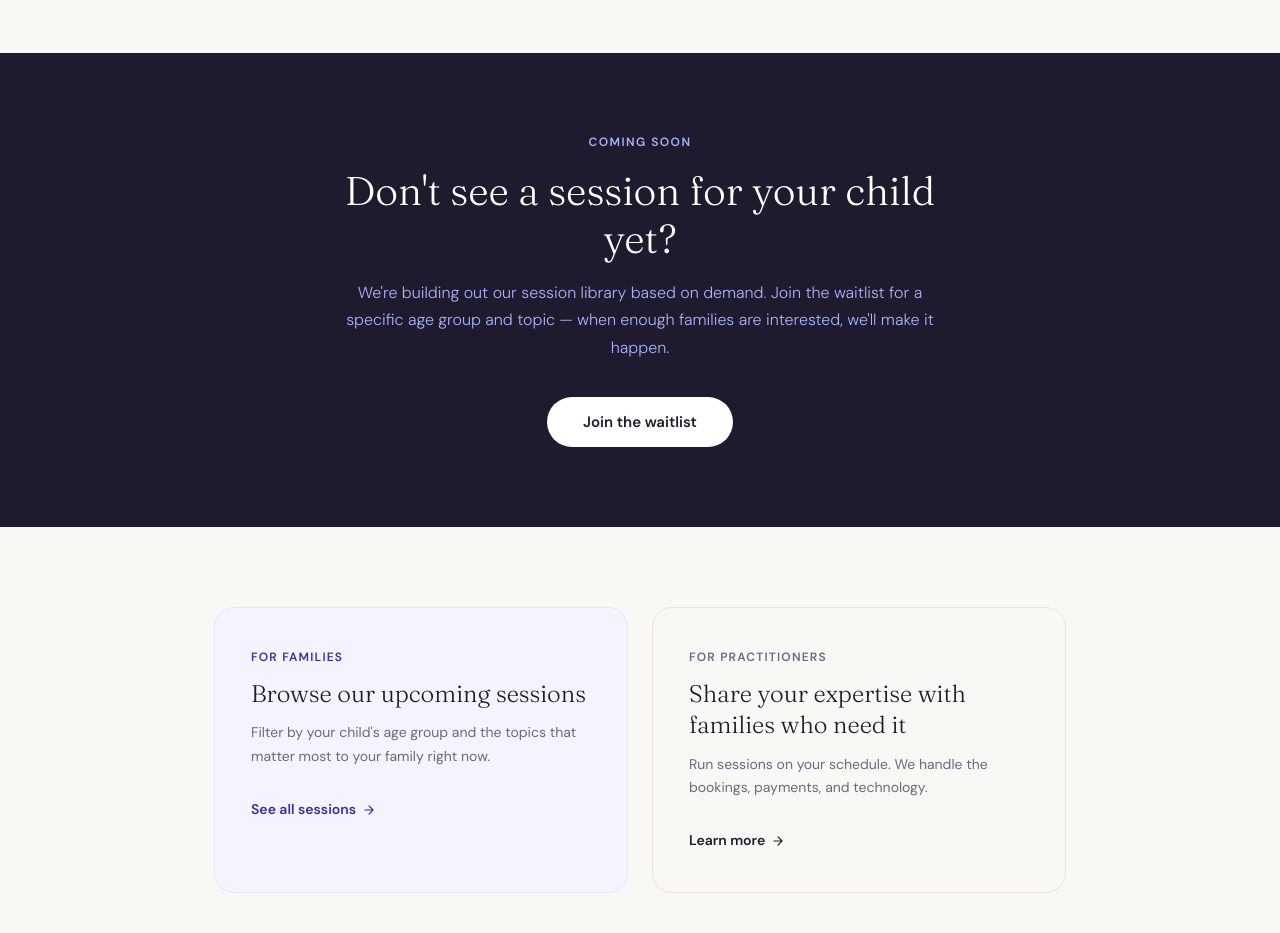
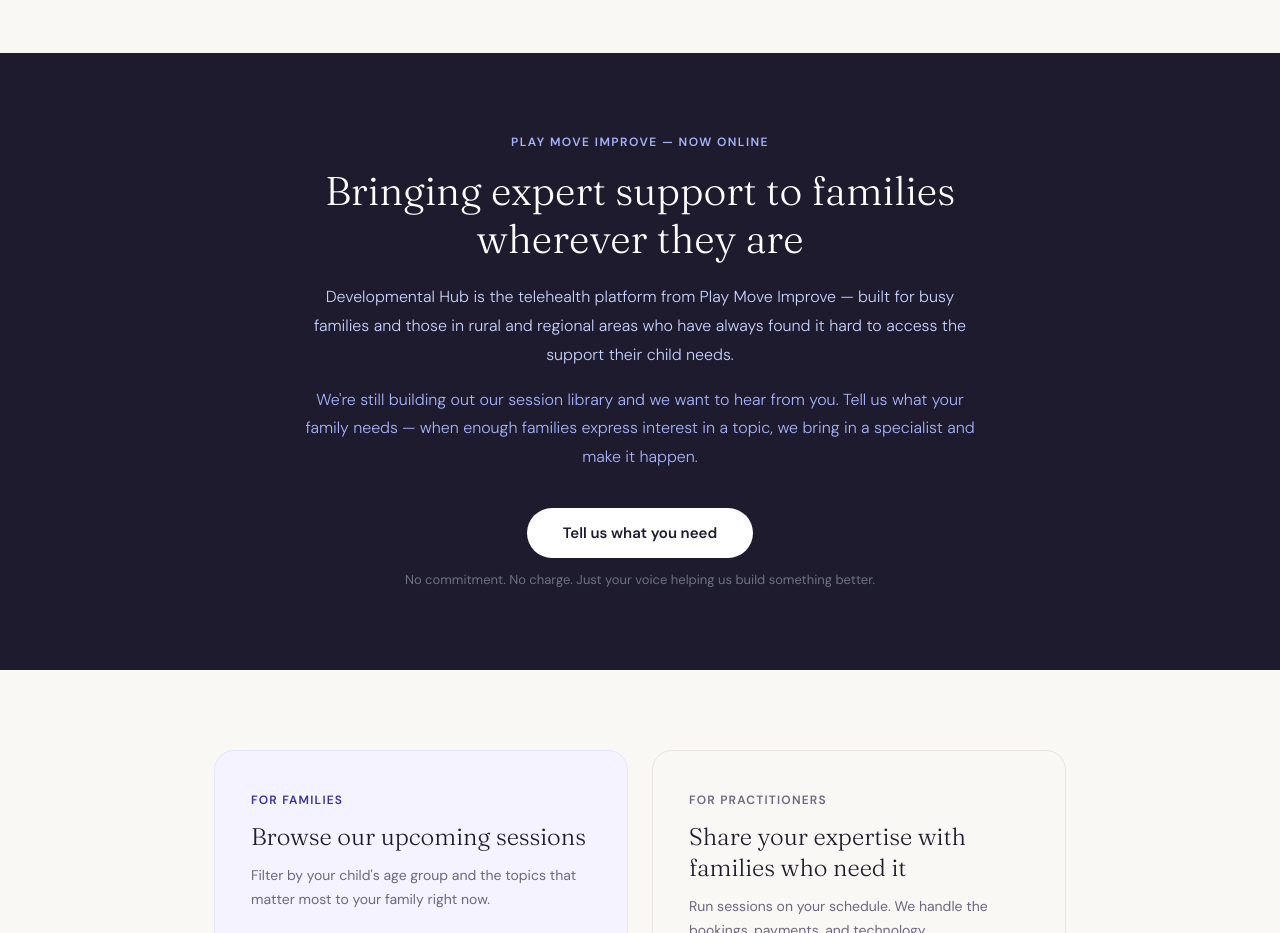
Before and after one commit to developmentalhub/allied-health-assistant-course, a Next.js app: page / in a window 1280 px wide. Shown: the part 3120-4053 px from the top of the page. Built offline with nearby package versions, Linux system fonts and the light colour scheme; no server answers; the database is empty.

Commit message:
feat: improve waitlist CTA with Play Move Improve context

```diff
--- a/app/page.tsx
+++ b/app/page.tsx
@@ -299,19 +299,27 @@
 
       {/* ── Waitlist CTA ──────────────────────────────────────────────────── */}
 <section style={{ backgroundColor: "#1e1b2e", padding: "80px 24px" }}>
-        <div style={{ maxWidth: "600px", margin: "0 auto", textAlign: "center" }}>
+  <div style={{ maxWidth: "680px", margin: "0 auto", textAlign: "center" }}>
     <p style={{ fontSize: "12px", fontWeight: 600, letterSpacing: "0.12em", textTransform: "uppercase", color: "#a5b4fc", marginBottom: "16px" }}>
-            Coming soon
+      Play Move Improve — now online
     </p>
-          <h2 style={{ fontFamily: "var(--font-display)", fontSize: "clamp(28px, 4vw, 40px)", fontWeight: 300, color: "white", margin: "0 0 16px", lineHeight: 1.2 }}>
-            Don't see a session for your child yet?
+    <h2 style={{ fontFamily: "var(--font-display)", fontSize: "clamp(28px, 4vw, 40px)", fontWeight: 300, color: "white", margin: "0 0 20px", lineHeight: 1.2 }}>
+      Bringing expert support to families wherever they are
     </h2>
-          <p style={{ fontSize: "16px", color: "#a5b4fc", lineHeight: 1.7, fontWeight: 300, margin: "0 0 36px" }}>
-            We're building out our session library based on demand. Join the waitlist for a specific age group and topic — when enough families are interested, we'll make it happen.
+    <p style={{ fontSize: "16px", color: "#c7d2fe", lineHeight: 1.8, fontWeight: 300, margin: "0 0 16px" }}>
+      Developmental Hub is the telehealth platform from Play Move Improve — built for busy families and those in rural and regional areas who have always found it hard to access the support their child needs.
     </p>
+    <p style={{ fontSize: "16px", color: "#a5b4fc", lineHeight: 1.8, fontWeight: 300, margin: "0 0 36px" }}>
+      We're still building out our session library and we want to hear from you. Tell us what your family needs — when enough families express interest in a topic, we bring in a specialist and make it happen.
+    </p>
+    <div style={{ display: "flex", flexDirection: "column", alignItems: "center", gap: "12px" }}>
       <Link href="/waitlist" style={{ backgroundColor: "white", color: "#1e1b2e", padding: "14px 36px", borderRadius: "999px", fontSize: "15px", fontWeight: 600, textDecoration: "none", display: "inline-block" }}>
-            Join the waitlist
+        Tell us what you need
       </Link>
+      <p style={{ fontSize: "13px", color: "#6b7280", margin: 0 }}>
+        No commitment. No charge. Just your voice helping us build something better.
+      </p>
+    </div>
   </div>
 </section>
 
```
Lines whose indentation alone changed are shown as unchanged.
